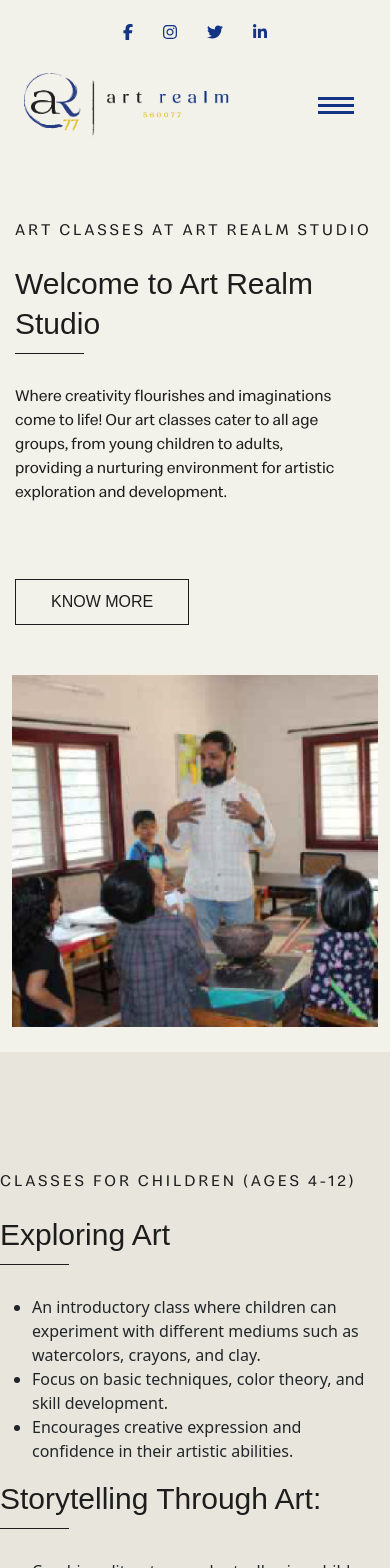
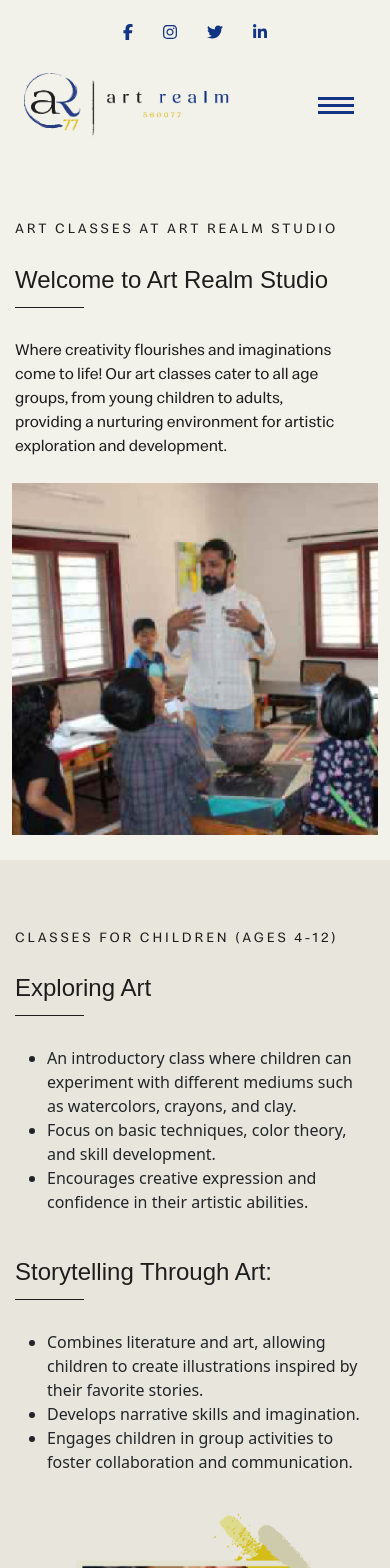
Before and after one commit to madhudvmask/realm, a React (Vite) app: page /collections in a window 390 px wide. Shown: the top 1568 px of the page. Built offline with nearby package versions, Linux system fonts and the light colour scheme; a web font is replaced by a local one.

Commit message:
images updates

```diff
--- a/src/components/Collections.scss
+++ b/src/components/Collections.scss
@@ -5,9 +5,31 @@
     @media screen and (max-width: 992px) {
         padding: 50px 0px 25px;
     }
+    @media screen and (max-width: 768px) {
+        .data-col h3{
+            line-height: 36px !important;
+            font-size: 24px !important;
+        }
+        h2{
+            font-size: 14px !important;
+        }
+        ul{
+            margin-bottom: 40px;
+        }
+    }
 
     &.art {
         position: relative;
+        @media screen and (max-width: 768px) {
+            .data-col h3{
+                line-height: 36px;
+                font-size: 24px;
+            }
+            h2{
+                font-size: 14px !important;
+            }
+        }
+
 
         .row {
             @media screen and (max-width: 992px) {
@@ -106,10 +128,18 @@
     &.mb100{
         padding-bottom: 100px;
     }
+    @media screen and (max-width: 992px) {
+        padding-left: 15px;
+        padding-right: 15px;
+        padding-top: 50px;
+    }
 }
 
 .section3{
     .data-col.padding-top {
         padding-left: 25px;
+        @media screen and (max-width: 992px) {
+            padding-left: 15px;
+        }
     }
 }
--- a/src/components/CollectionsList.jsx
+++ b/src/components/CollectionsList.jsx
@@ -27,9 +27,9 @@
                 providing a nurturing environment for artistic exploration and
                 development.
               </p>
-              <a href="#" className="btn-primary">
+              {/* <a href="#" className="btn-primary">
                 Know More
-              </a>
+              </a> */}
             </div>
           </div>
         </div>
--- a/src/components/Registration.scss
+++ b/src/components/Registration.scss
@@ -28,7 +28,9 @@
 .registration-wrapper {
     padding: 115px 0px 0px;
     background: #F2F1EA;
-    ;
+    @media screen and (max-width: 768px) {
+        padding: 50px 0px;
+    }
 
     header {
         h3 {
@@ -40,6 +42,10 @@
             margin-bottom: 40px;
             text-align: left;
             position: relative;
+            @media screen and (max-width: 768px) {
+                line-height: 36px !important;
+            font-size: 26px !important;
+            }
 
             &::after {
                 background: #1D1D1D;
@@ -69,6 +75,9 @@
         background: #E8E6DC;
         padding: 60px 48px 150px;
         position: relative;
+        @media screen and (max-width: 768px) {
+            padding: 25px 15px;
+        }
 
         &::after {
             background: url(/public/images/Register.png);
@@ -82,6 +91,9 @@
 transform: translateX(-50%);
             z-index: 9;
             background-size: contain;
+            @media screen and (max-width: 768px) {
+                bottom: -130px;
+            }
         }
     }
 
@@ -94,6 +106,9 @@
         font-family: "Speedee-Regular", Arial, Helvetica, sans-serif;
         max-width: 90%;
         margin-bottom: 48px;
+        @media screen and (max-width: 768px) {
+            margin-bottom: 25px;
+        }
 
     }
 
@@ -159,6 +174,12 @@
 
     .schedule {
         padding-left: 100px;
+        @media screen and (max-width: 991px) {
+           padding-left: 0px;
+        }
+        @media screen and (max-width: 768px) {
+            padding-top: 200px;
+         }
     }
 }
 
@@ -166,7 +187,9 @@
     padding: 10rem 0;
     background-color: #F2F1EA;
 
-
+    @media screen and (max-width: 768px) {
+        padding: 1rem 0;
+    }
 
     .fees-discounts {
         h3 {
@@ -177,6 +200,9 @@
             position: relative;
             background: #C1BA98;
             font-family: "Speedee-Regular", Arial, Helvetica, sans-serif;
+            @media screen and (max-width: 768px) {
+                text-align: center;
+            }
 
             // &::after {
             //     background: #C1BA98;
--- a/src/components/Welling.scss
+++ b/src/components/Welling.scss
@@ -30,6 +30,10 @@
     background: url(/public/images/5_Art_Realm_What-We-Do_Bg.png);
     background-repeat: no-repeat;
     background-size: cover;
+    @media screen and (max-width: 768px) {
+        padding: 50px 0px;
+        text-align: left;
+    }
     header{
         color: #fff;
         font-size: 16px;
@@ -38,6 +42,11 @@
             text-transform: uppercase;
             opacity: 1;
             font-family: "Speedee-Regular", Arial, Helvetica, sans-serif;
+            @media screen and (max-width: 768px) {
+                text-align: left;
+                font-size: 14px;
+                margin-bottom: 30px;
+            }
 
     }
     h3 {
@@ -51,8 +60,12 @@
         position: relative;
         @media screen and (max-width: 992px) {
             text-align: left;
-            line-height: 40px;
+            line-height: 30px;
             font-size: 30px;
+        }
+        @media screen and (max-width: 768px) {
+            line-height: 36px !important;
+            font-size: 26px !important;
         }
     }
     h2{
@@ -71,10 +84,17 @@
             line-height: 30px;
             font-size: 20px;
         }
+        @media screen and (max-width: 768px) {
+            font-size: 16px !important;
+            margin-bottom: 20px;
+        }
     }
     ul{
         padding-left: 20px;
         margin-bottom: 120px;
+        @media screen and (max-width: 768px) {
+            margin-bottom: 50px;
+        }
         li{
             color: #fff;
             font-family: "Speedee-Regular", sans-serif;
@@ -87,5 +107,8 @@
             font-family: "Speedee-Regular", sans-serif;
             font-size: 16px;
             line-height: 25px;
+            @media screen and (max-width: 768px) {
+                text-align: left;
+            }
     }
 }
--- a/src/pages/Home.jsx
+++ b/src/pages/Home.jsx
@@ -4,6 +4,7 @@
 import Wedo from '../components/WeDo';
 import ArtExperts from '../components/ArtExperts';
 import Gallery from '../components/Gallery';
+import Projects from '../components/Projects';
 
 function Home() {
   return (
@@ -12,6 +13,7 @@
       <Twocolumn />
       <Wedo />
       <ArtExperts />
+<Projects/>
       <Gallery />
     </>
   );
```
